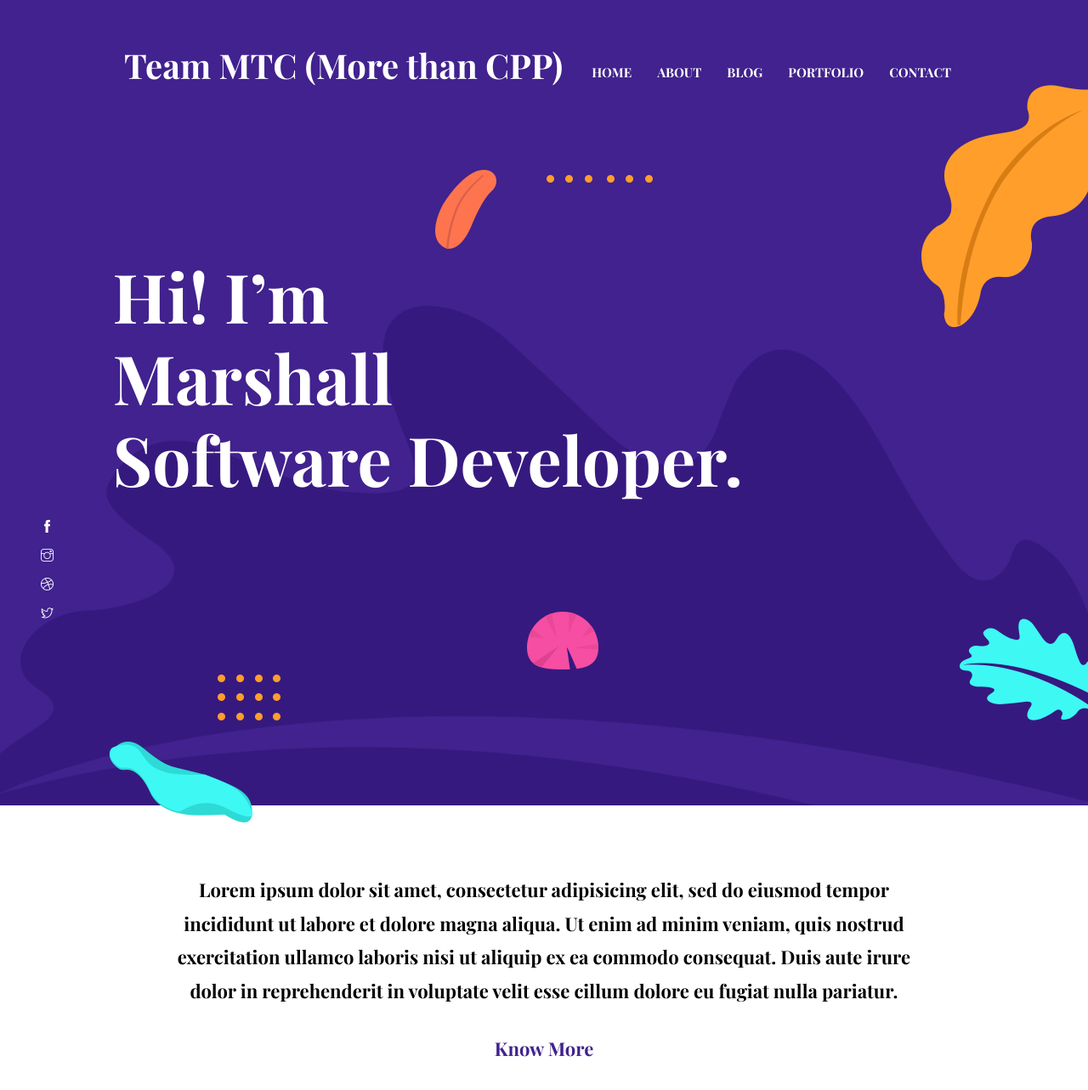
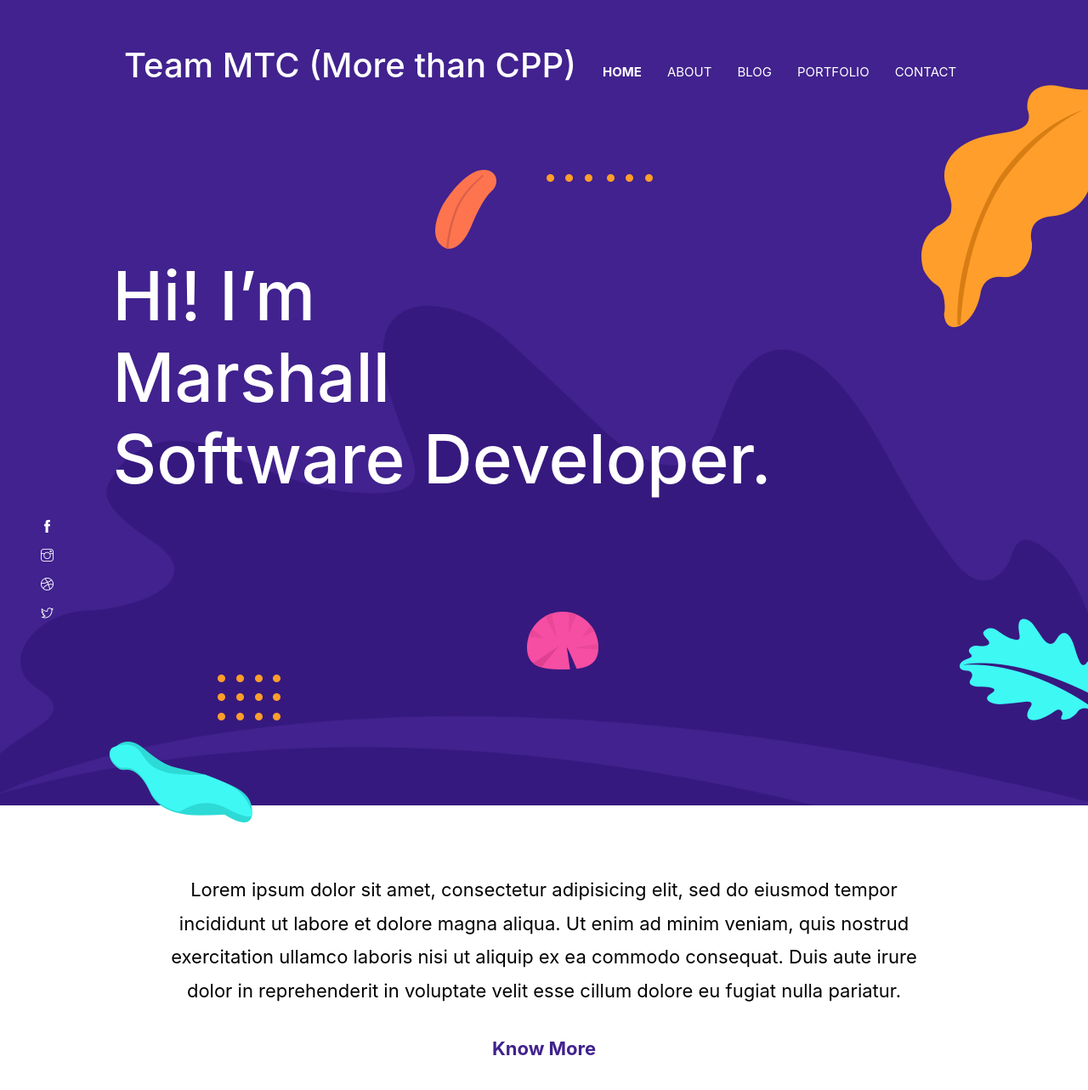
Before and after one commit to teammtc/teammtc.github.io, a Jekyll site: the page built from index.html, in a window 1280 px wide and 1400 px high. Shown: the top 1283 px of the window at 85% size. Built offline with Jekyll 4.4.1, drawn with Linux system fonts in a browser that asks for light colours; some web fonts are replaced.

```diff
--- a/assets/scss/_typography.scss
+++ b/assets/scss/_typography.scss
@@ -1,5 +1,5 @@
 /*  typography */
-@import url('https://fonts.googleapis.com/css?family=Playfair+Display:700|Roboto:400');
+@import url("https://cdn.jsdelivr.net/gh/orioncactus/pretendard@v1.3.9/dist/web/variable/pretendardvariable.min.css");
 
 body {
   line-height: 1.2;
--- a/assets/scss/_variables.scss
+++ b/assets/scss/_variables.scss
@@ -11,6 +11,6 @@
 $gray: #eaeaea;
 
 // Font Variables
-$primary-font: 'Roboto', sans-serif;
-$secondary-font: 'Playfair Display', serif;
+$primary-font: "Pretendard Variable", Pretendard, -apple-system, BlinkMacSystemFont, system-ui, Roboto, "Helvetica Neue", "Segoe UI", "Apple SD Gothic Neo", "Noto Sans KR", "Malgun Gothic", "Apple Color Emoji", "Segoe UI Emoji", "Segoe UI Symbol", sans-serif;
+$secondary-font: "Pretendard Variable", Pretendard, -apple-system, BlinkMacSystemFont, system-ui, Roboto, "Helvetica Neue", "Segoe UI", "Apple SD Gothic Neo", "Noto Sans KR", "Malgun Gothic", "Apple Color Emoji", "Segoe UI Emoji", "Segoe UI Symbol", sans-serif;
 $icon-font: 'themify';
```
